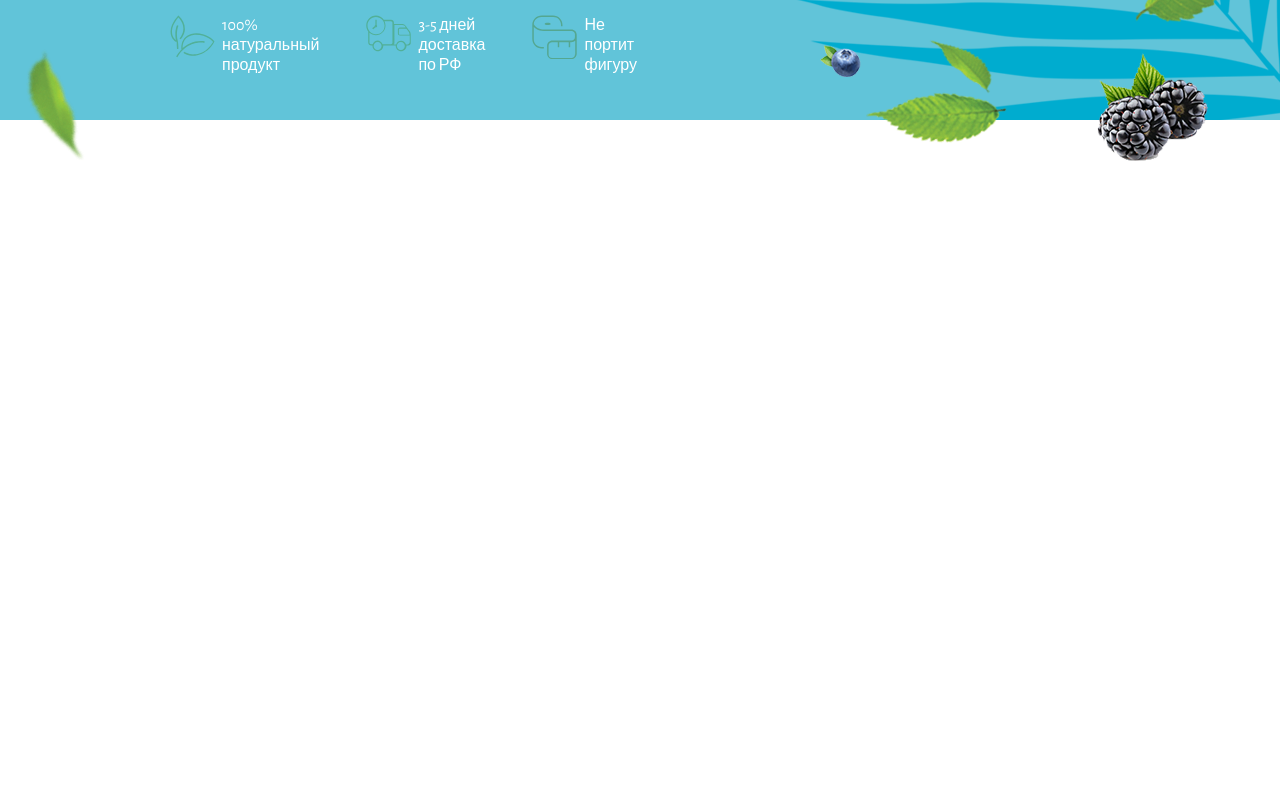
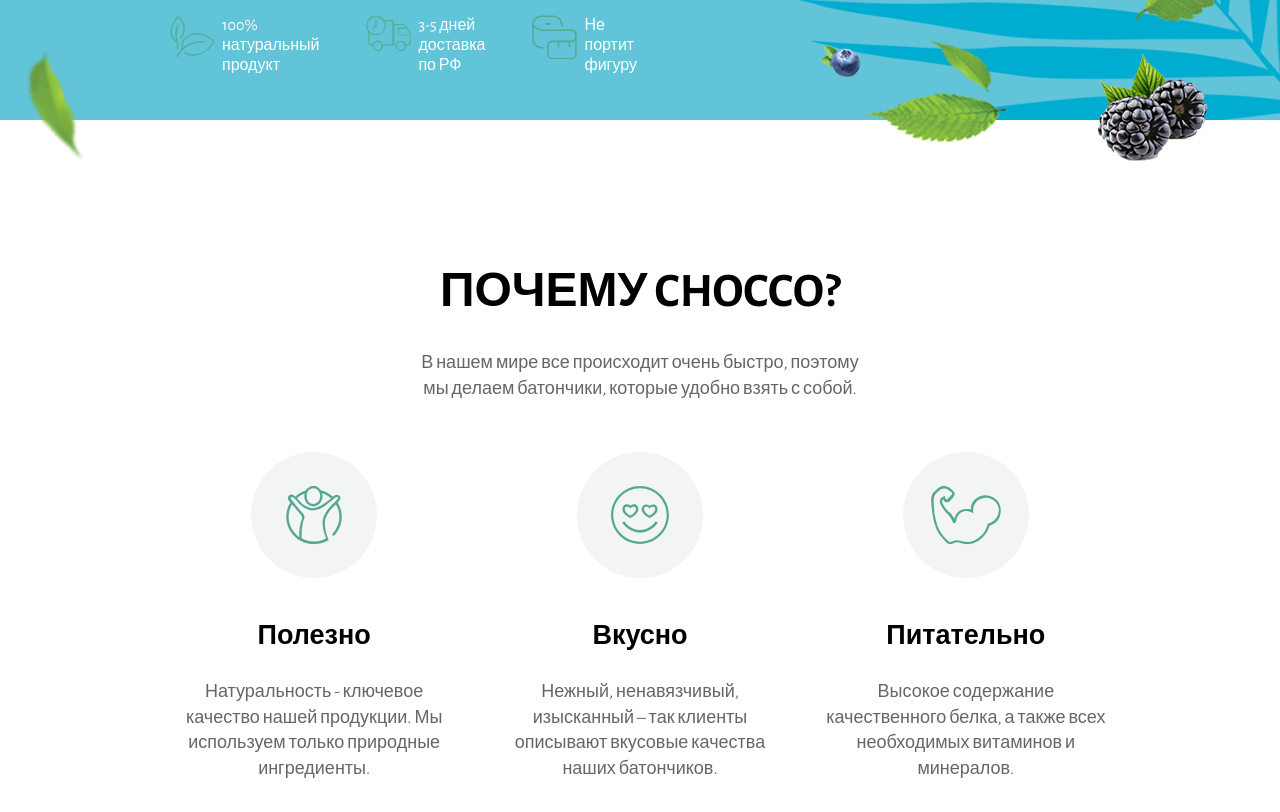
Before and after one commit to evaksman/chocco, a plain HTML site: page index.html in a window 1280 px wide. Shown: the part 680-1492 px from the top of the page. Drawn offline with nearby package versions, Linux system fonts and the light colour scheme.

Commit message:
Week1. Почему. Разметка и стилизация

```diff
--- /dev/null
+++ b/css/components/benefit.scss
@@ -0,0 +1,39 @@
+.benefit {
+  text-align: center;
+
+  &__image {
+    margin-bottom: 30px;
+  }
+
+  &__image-wrapper {
+    display: inline-flex;
+    width: 126px;
+    height: 126px;
+    position: relative;
+    background: #f2f5f4;
+    border-radius: 50%;
+    overflow: hidden;
+  }
+
+  &__icon {
+    width: 75px;
+    height: 59px;
+    position: absolute;
+    top: 50%;
+    left: 50%;
+    transform: translate(-50%, -50%);
+  }
+
+  &__title {
+    color: #000;
+    font-size: 27px;
+    font-weight: bold;
+    margin-bottom: 25px;
+  }
+
+  &__desc {
+    p{
+      font-weight: 300;
+    }
+  }
+}
--- /dev/null
+++ b/css/components/benefits.scss
@@ -0,0 +1,16 @@
+.benefits {
+  display: flex;
+
+  &__item {
+    flex: 1;
+    margin: 0 2%;
+
+    &:first-child {
+      margin-left: 0;
+    }
+
+    &:last-child {
+      margin-right: 0;
+    }
+  }
+}
--- /dev/null
+++ b/css/components/headline.scss
@@ -0,0 +1,12 @@
+.headline {
+  text-align: center;
+  margin-bottom: 50px;
+
+  &__title {
+    margin-bottom: 25px;
+  }
+
+  &__subtitle {
+    padding: 0 26%;
+  }
+}
--- a/css/components/hero.scss
+++ b/css/components/hero.scss
@@ -3,7 +3,7 @@
   background-color: $blue;
   min-height: 650px;
   height: 100vh;
-  margin-bottom: 168px;
+  // margin-bottom: 168px;
   color: #fff;
   position: relative;
 
--- /dev/null
+++ b/css/components/section.scss
@@ -0,0 +1,15 @@
+.section {
+  height: 100vh;
+  min-height: 650px;
+  display: flex;
+  flex-direction: column;
+  justify-content: center;
+
+  &__title {
+    color: #000;
+    font-size: 48px;
+    font-weight: bold;
+    text-transform: uppercase;
+    margin-bottom: 60px;
+  }
+}
--- a/css/main.scss
+++ b/css/main.scss
@@ -24,3 +24,7 @@
 @import "components/features";
 @import "components/feature";
 @import "components/btn";
+@import "components/section";
+@import "components/headline";
+@import "components/benefits";
+@import "components/benefit";
--- a/index.html
+++ b/index.html
@@ -55,19 +55,19 @@
           </div>
           <div class="hero__icons">
             <ul class="features">
-              <li class="features__item feature">
+              <li class="features__item feature"> <!--примесь-->
                 <div class="feature__icon">
                   <img src="./images/icons/leaf.svg" alt="leaf icon" class="feature__icon-img">
                 </div>
                 <div class="feature__text">100% натуральный продукт</div>
               </li>
-              <li class="features__item feature">
+              <li class="features__item feature"> <!--примесь-->
                 <div class="feature__icon">
                   <img src="./images/icons/car.svg" alt="car icon" class="feature__icon-img">
                 </div>
                 <div class="feature__text">3-5 дней доставка по РФ</div>
               </li>
-              <li class="features__item feature">
+              <li class="features__item feature"> <!--примесь-->
                 <div class="feature__icon">
                   <img src="./images/icons/tape.svg" alt="tape icon" class="feature__icon-img">
                 </div>
@@ -77,6 +77,68 @@
           </div>
         </div>
       </div>
+      <section class="section">
+        <div class="container">
+          <div class="headline">
+            <h2 class="section__title headline__title">Почему chocco?</h2>
+            <div class="headline__subtitle">В нашем мире все происходит очень быстро, поэтому мы
+              делаем батончики, которые удобно взять с собой.</div>
+          </div>
+          <ul class="benefits">
+            <li class="benefits__item benefit"> <!--примесь-->
+              <div class="benefit__image">
+                <div class="benefit__image-wrapper">
+                  <img src="./images/icons/person.svg" alt="happy human icon" class="benefit__icon">
+                </div>
+              </div>
+              <div class="benefit__text">
+                <h3 class="benefit__title">Полезно</h3>
+                <div class="benefit__desc">
+                  <p>
+                    Натуральность - ключевое качество
+                    нашей продукции. Мы используем
+                    только природные ингредиенты.
+                  </p>
+                </div>
+              </div>
+            </li>
+            <li class="benefits__item benefit"> <!--примесь-->
+              <div class="benefit__image">
+                <div class="benefit__image-wrapper">
+                  <img src="./images/icons/face.svg" alt="lovely face icon" class="benefit__icon">
+                </div>
+              </div>
+              <div class="benefit__text">
+                <h3 class="benefit__title">Вкусно</h3>
+                <div class="benefit__desc">
+                  <p>
+                    Нежный, ненавязчивый, изысканный –
+                    так клиенты описывают вкусовые
+                    качества наших батончиков.
+                  </p>
+                </div>
+              </div>
+            </li>
+            <li class="benefits__item benefit"> <!--примесь-->
+              <div class="benefit__image">
+                <div class="benefit__image-wrapper">
+                  <img src="./images/icons/arm.svg" alt="strong arm icon" class="benefit__icon">
+                </div>
+              </div>
+              <div class="benefit__text">
+                <h3 class="benefit__title">Питательно</h3>
+                <div class="benefit__desc">
+                  <p>
+                    Высокое содержание качественного
+                    белка, а также всех необходимых
+                    витаминов и минералов.
+                  </p>
+                </div>
+              </div>
+            </li>
+          </ul>
+        </div>
+      </section>
       <div style="height: 600px;"></div>
 
     </div>
```
Also changed, not shown: css/main.css, images/icons/arm.svg (added), images/icons/car.png (deleted), images/icons/face.svg (added), images/icons/leaf.png (deleted), images/icons/person.svg (added), images/icons/tape.png (deleted).
